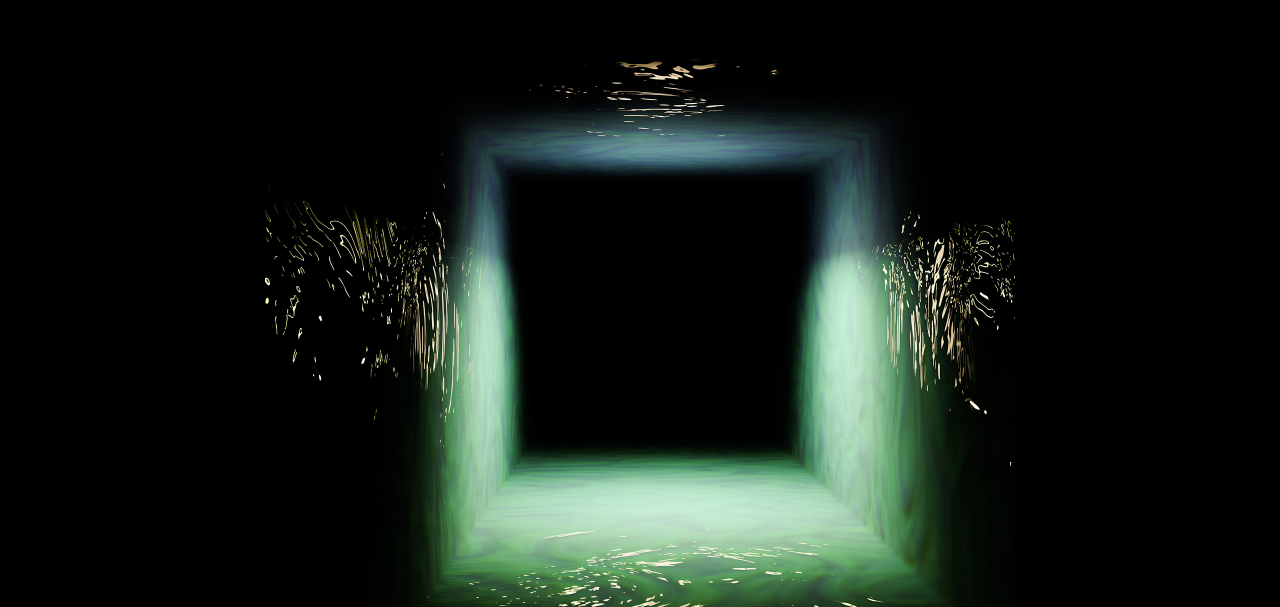
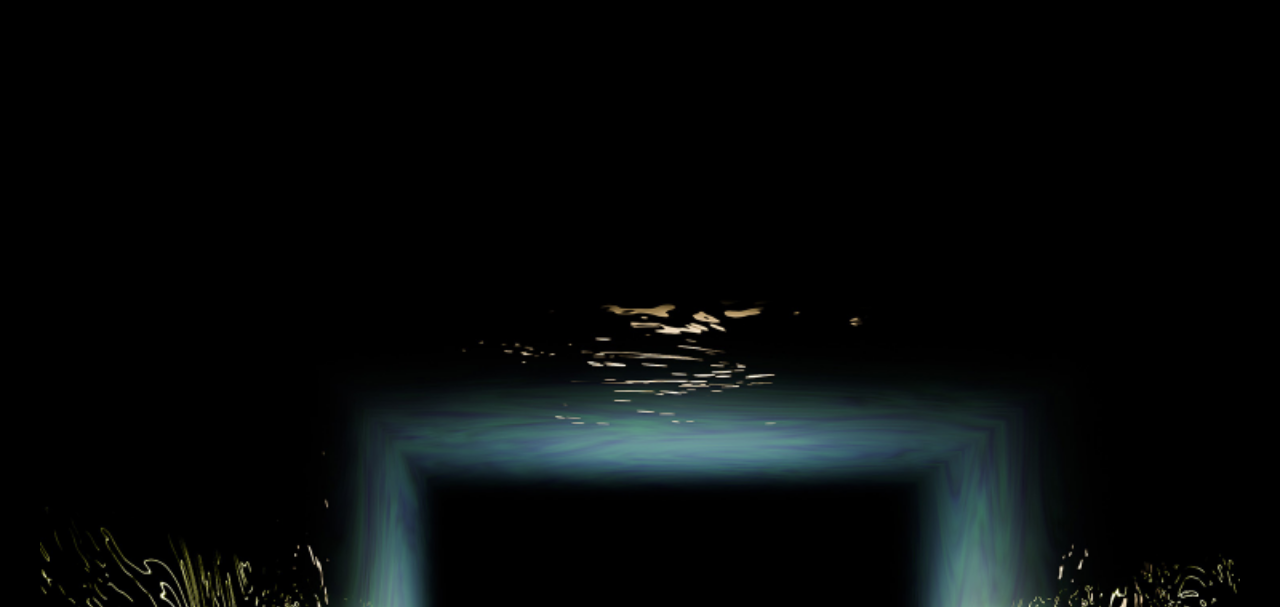
Before and after one commit to Kayham9/waterpool, a plain HTML site: page index.html in a window 1280 px wide. Shown: the part 193-800 px from the top of the page. Drawn offline with Linux system fonts and the light colour scheme.

Commit message:
Add files via upload

```diff
--- a/css/style.css
+++ b/css/style.css
@@ -2,6 +2,7 @@ body {
     margin: 0;
     background-color: black;
     color: white;
+    padding-top: 100px;
 }
 
 #water {
@@ -11,7 +12,6 @@ body {
     background-image: -webkit-image-set(url('../img/2.jpg'));
     background-size: cover;
     width: 100%;
-    max-width: 750px;
     height: auto;
     cursor: crosshair;
     cursor: url(../img/circular-cursor.png) 53 53, crosshair;
```
